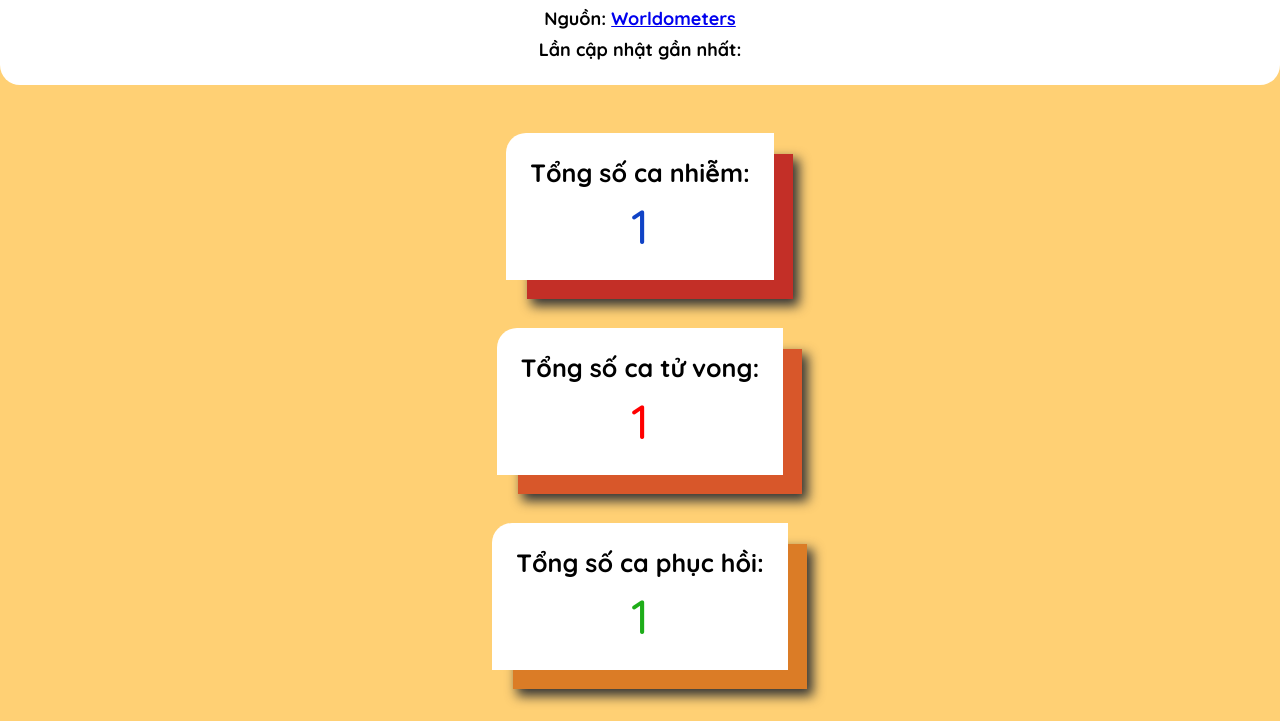
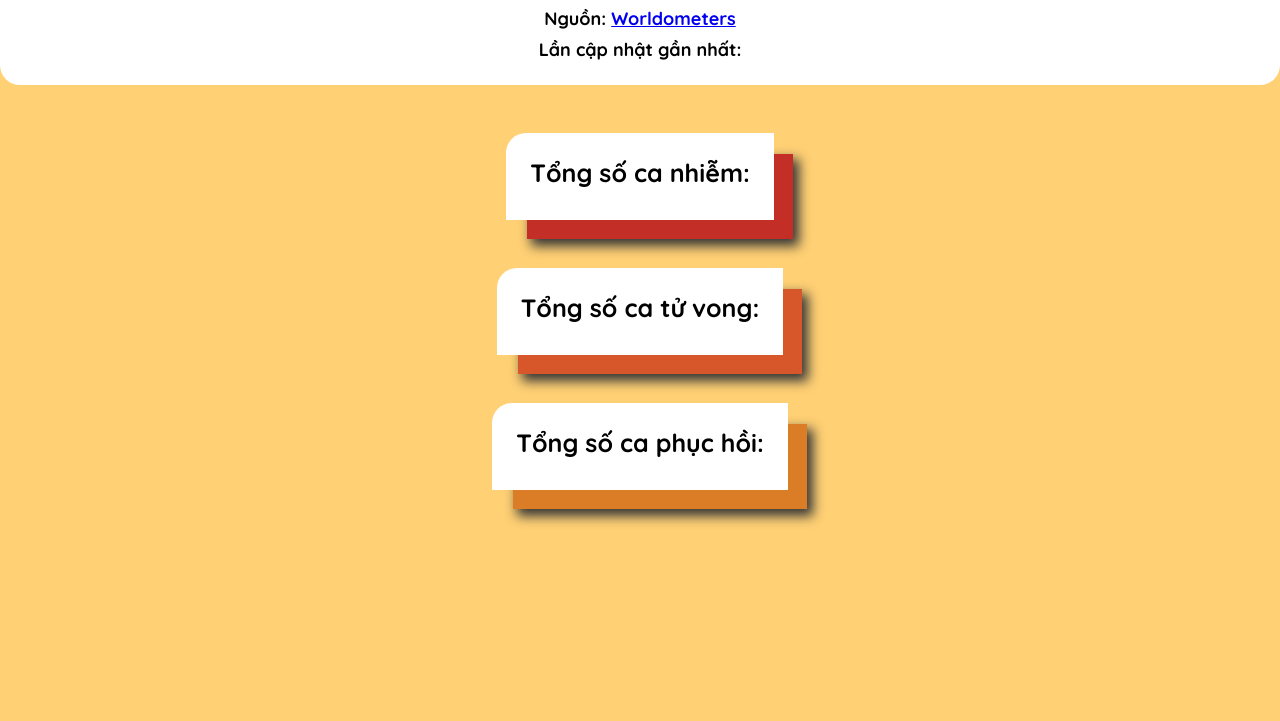
Before and after one commit to KhoiUna/node-covid-scraper, a website: page public/index.html in a window 1280 px wide. Shown: the part 79-800 px from the top of the page. Drawn offline with Linux system fonts and the light colour scheme; no server answers.

Commit message:
update UI

```diff
--- a/public/index.html
+++ b/public/index.html
@@ -34,17 +34,17 @@
       <div id="container">
         <section class="data" id="data-total">
           <h2 class="data-title">Tổng số ca nhiễm:</h2>
-          <p id="total">1</p>
+          <p id="total"></p>
         </section>
 
         <section class="data" id="data-death">
           <h2 class="data-title">Tổng số ca tử vong:</h2>
-          <p id="death">1</p>
+          <p id="death"></p>
         </section>
 
         <section class="data" id="data-recover">
           <h2 class="data-title">Tổng số ca phục hồi:</h2>
-          <p id="recover">1</p>
+          <p id="recover"></p>
         </section>
       </div>
     </main>
```
